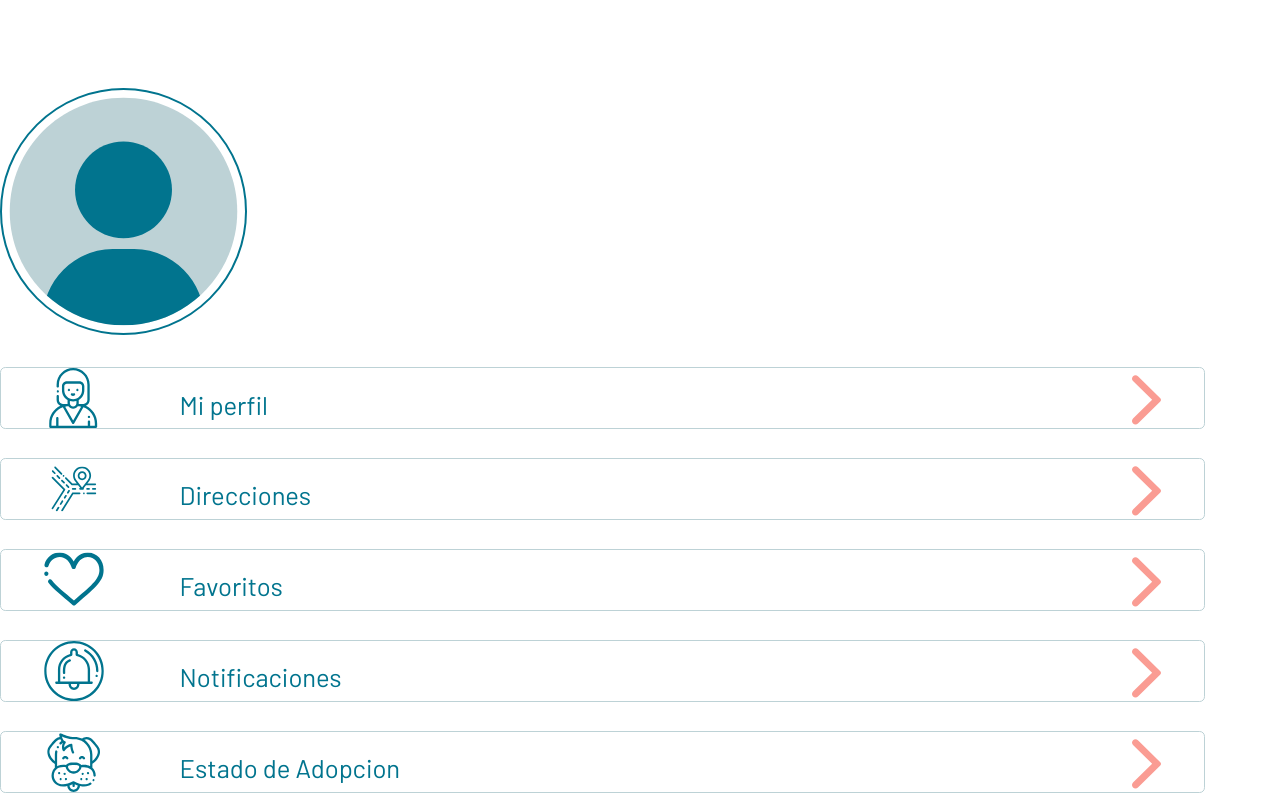
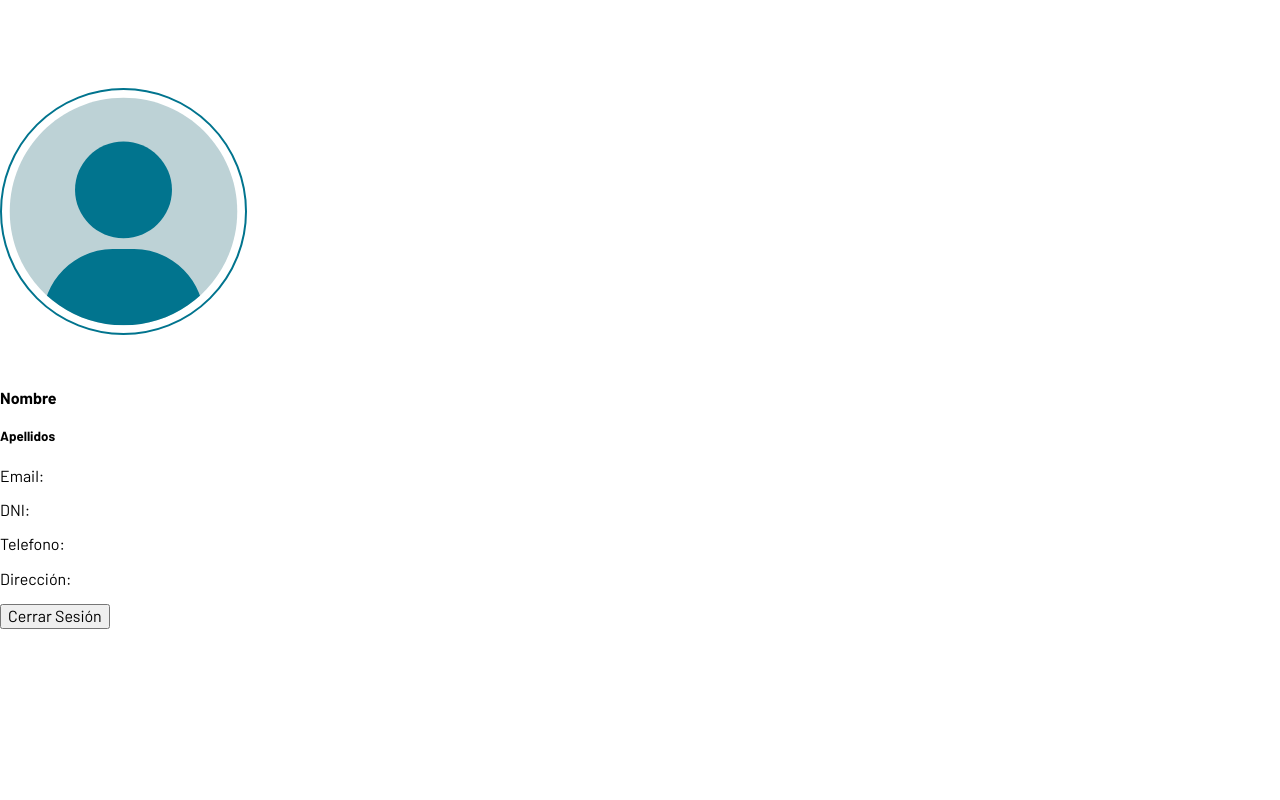
Before and after one commit to DavidDlp/Project-lucky, a React (Create React App) app: page /profile in a window 1280 px wide. Built offline with nearby package versions, Linux system fonts and the light colour scheme.

Commit message:
styling profile changes

```diff
--- a/src/components/Pets/Details/Pets-details.jsx
+++ b/src/components/Pets/Details/Pets-details.jsx
@@ -2,7 +2,7 @@
 import React from 'react';
 import { useState, useEffect } from 'react';
 import { useParams, Link  } from 'react-router-dom';
-import { Swiper, SwiperSlide } from "swiper/react";
+// import { Swiper, SwiperSlide } from "swiper/react";
 import SwiperCore, { EffectFade, Pagination } from 'swiper';
 
 import { getPetsById } from "./../../../api/servicesPets/apiPets";
@@ -40,11 +40,11 @@ const PetsDetails = () => {
                 </span>
             </Link>
             <div className="detailPet__sliderImg">
-            <Swiper modules={[EffectFade]} effect="fade" className="mySwiper" slidesPerView={1} spaceBetween={0} pagination={true}>
-                <SwiperSlide>
+            {/* <Swiper modules={[EffectFade]} effect="fade" className="mySwiper" slidesPerView={1} spaceBetween={0} pagination={true}>
+                <SwiperSlide> */}
                     <img src={pet.imgPets} alt={pet.name} />
-                </SwiperSlide>
-            </Swiper>
+                {/* </SwiperSlide>
+            </Swiper> */}
 
 
 
--- a/src/components/Profile/Profile.jsx
+++ b/src/components/Profile/Profile.jsx
@@ -1,54 +1,29 @@
 import React from "react";
-
+import { Link } from 'react-router-dom';
 
 import profilePhoto from "../../assets/icons/user.svg";
-import profileIcono from "../../assets/icons/chica.svg";
-import localizacion from "../../assets/icons/localization.svg";
-import favorites from "../../assets/icons/favoritosCopy.svg";
-import notificaciones from "../../assets/icons/notification.svg";
-import mascota from "../../assets/icons/mascota_2.svg";
-import adelante from "../../assets/icons/adelante.svg";
 
 export default function Profile() {
   return (
     <>
-             {" "}
       <div className="total-container">
         <div className="content">
-                  <img className='img-profile' src={profilePhoto} alt="imagen de usuario" />       {" "}
+          <img className='img-profile' src={profilePhoto} alt="imagen de usuario" />
+          <h4>Nombre</h4>
+          <h5>Apellidos</h5>
+          <p>Email: </p>
+          <p>DNI: </p>
+          <p>Telefono: </p>
+          <p>Dirección: </p>
         </div>
-               {" "}
-        <div className='user-data-container'>
-                      <img className='data-ico' src={profileIcono} alt="icono" />           {" "}
-          <h2>Mi perfil</h2>
-                      <img className='adelante-arrow' src={adelante} alt="icono" />       {" "}
-        </div>
-               {" "}
-        <div className='user-data-container'>
-                      <img className='data-ico' src={localizacion} alt="icono" />           {" "}
-          <h2>Direcciones</h2>
-                      <img className='adelante-arrow' src={adelante} alt="icono" />       {" "}
-        </div>
-               {" "}
-        <div className='user-data-container'>
-                      <img className='data-ico'src={favorites} alt="icono" />           {" "}
-          <h2>Favoritos</h2>
-                      <img className='adelante-arrow' src={adelante} alt="icono" />       {" "}
-        </div>
-               {" "}
-        <div className='user-data-container'>
-                      <img img className='data-ico' src={notificaciones} alt="icono" />           {" "}
-          <h2>Notificaciones</h2>
-                      <img className='adelante-arrow'src={adelante} alt="icono" />       {" "}
-        </div>
-               {" "}
-        <div className='user-data-container'>
-                      <img className='data-ico' src={mascota} alt="icono" />           {" "}
-          <h2>Estado de Adopcion</h2>
-                      <img className='adelante-arrow' src={adelante} alt="icono" />       {" "}
+        <div className="logout">
+          <Link to="/user">
+                <span className="back--button">
+                    <button>Cerrar Sesión</button>
+                </span>
+            </Link>
         </div>
       </div>
-             {" "}
     </>
   );
 }
--- a/src/styles/layouts/Pets/Details/_pets-details.scss
+++ b/src/styles/layouts/Pets/Details/_pets-details.scss
@@ -10,7 +10,15 @@
             z-index: 2;
         }
     }
+
+                img{
+                width: 101%;
+                margin-left: -1%;
+                height: auto;
+                z-index: 1;
+            }
     .detailPet__sliderImg{
+        width: 100vw;
         .swiper-container{
             .swiper-pagination{
                 .swiper-pagination-bullet{
@@ -31,12 +39,12 @@
         }
 
         .swiper-slide{
-            img{
-                width: 102vw;
-                height: auto;
-                margin-left: -0.4rem;
-                z-index: 1;
-            }
+            // img{
+            //     width: 102vw;
+            //     height: auto;
+            //     margin-left: -0.4rem;
+            //     z-index: 1;
+            // }
         }
     }
 
```
